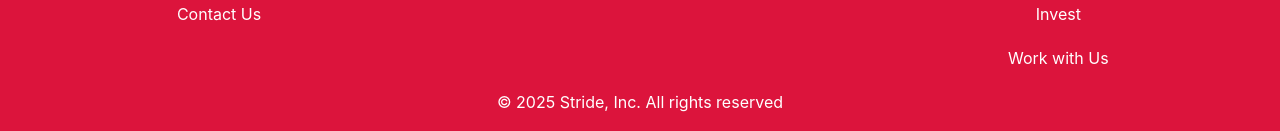
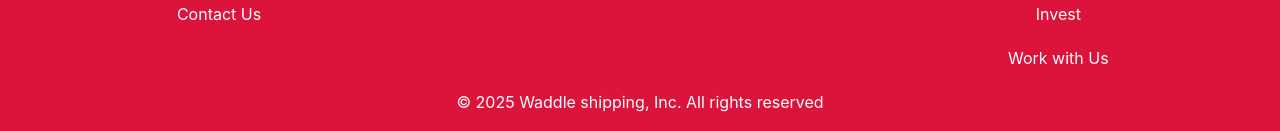
Before and after one commit to Gamewarrior1andBowser/API_assigment_4_Rone_Kohut, a website: page index.html in a window 1280 px wide. Shown: the part 4449-4580 px from the top of the page. Drawn offline with Linux system fonts and the light colour scheme.

```diff
--- a/index.html
+++ b/index.html
@@ -7,7 +7,7 @@
         <link rel="stylesheet" href="./assets/style/index.css" />
         <link rel="stylesheet" href="https://cdnjs.cloudflare.com/ajax/libs/font-awesome/7.0.1/css/all.min.css"/>
         <link rel="icon" href="./assets/media/stride-logo.png" type="image/x-icon">
-        <title>Stride</title>
+        <title>Waddle shipping</title>
         <script src="./assets/script/app.js" defer></script>
     </head>
     <body>
@@ -345,7 +345,7 @@
                     <p>Work with Us</p>
                 </div>
             </div>
-            <p id="copyright">&copy; 2025 Stride, Inc. All rights reserved</p>
+            <p id="copyright">&copy; 2025 Waddle shipping, Inc. All rights reserved</p>
         </footer>
     </body>
 </html>
```
Also changed, not shown: 1 other file.
